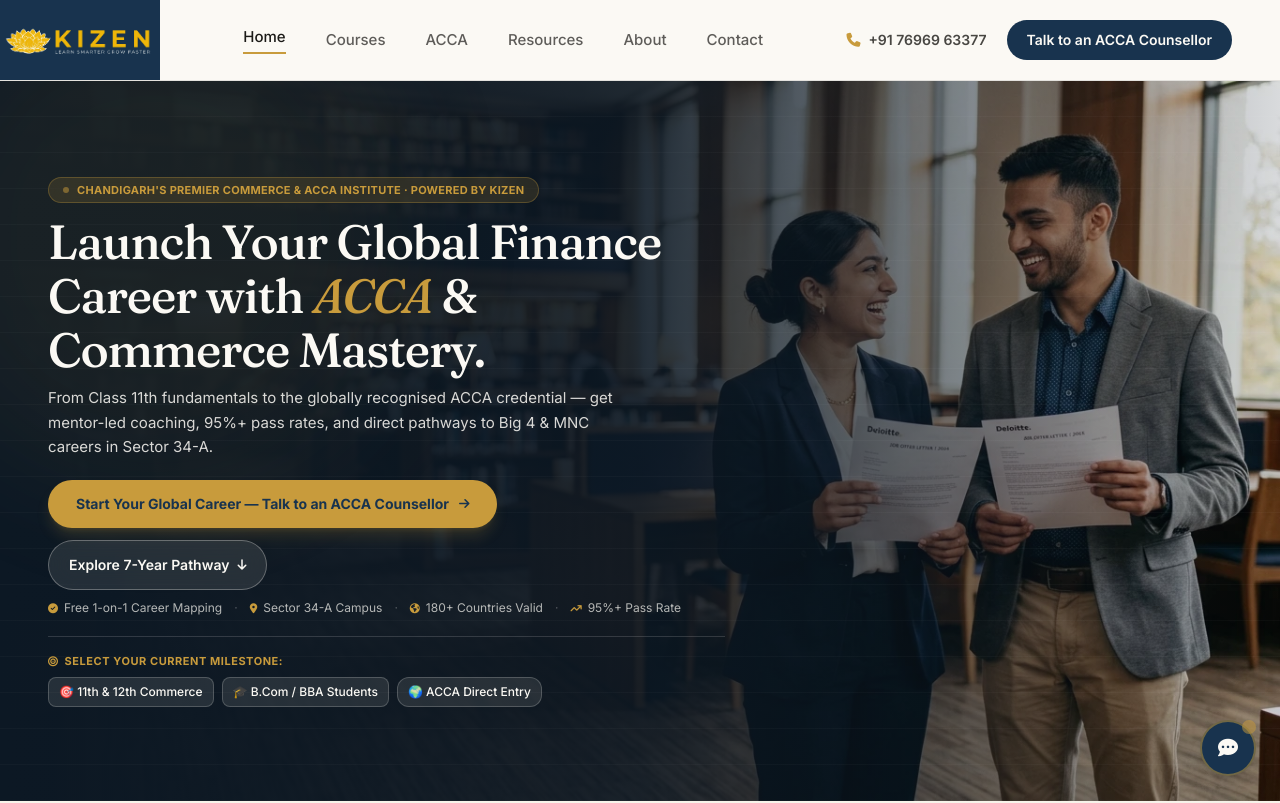
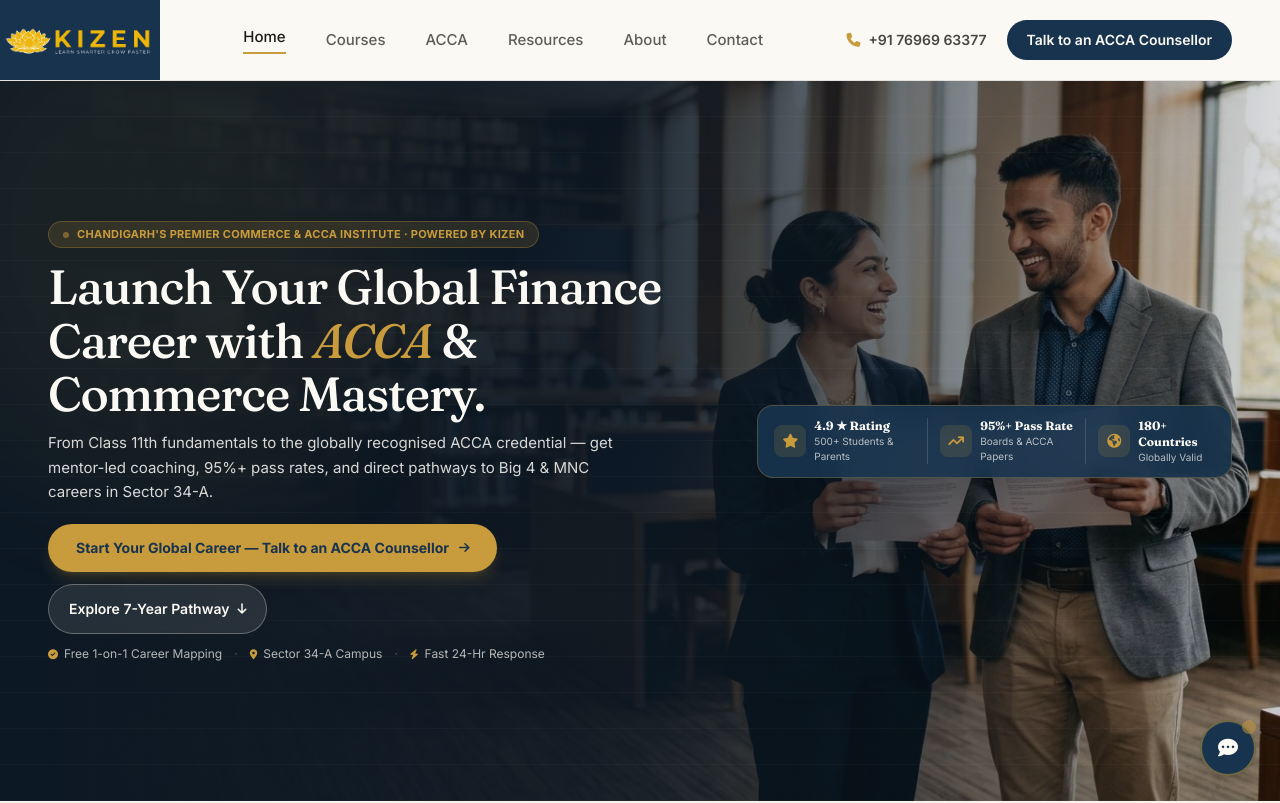
Before and after one commit to Mukulworld25/Kizen-Website, a React (Vite) app: page / in a window 1280 px wide. Shown: the top 803 px of the page. Built offline with nearby package versions, Linux system fonts and the light colour scheme.

Commit message:
fix(hero): remove milestone selector and reposition 4.9 ratings & pass rate highlights to bottom-right

```diff
--- a/src/pages/Home.jsx
+++ b/src/pages/Home.jsx
@@ -310,8 +310,8 @@
                 </a>
               </motion.div>
 
-              {/* Risk-reversal & Trust microcopy */}
-              <motion.div variants={fadeUpVariants} className="flex flex-wrap items-center gap-x-3 gap-y-1 text-paper/70 text-[11px] sm:text-xs mt-2.5">
+              {/* Risk-reversal microcopy */}
+              <motion.div variants={fadeUpVariants} className="flex flex-wrap items-center gap-x-3 gap-y-1 text-paper/70 text-[11px] sm:text-xs mt-3">
                 <span className="inline-flex items-center gap-1.5">
                   <i className="fa-solid fa-circle-check text-gold text-[10px]"></i> Free 1-on-1 Career Mapping
                 </span>
@@ -319,46 +319,52 @@
                 <span className="inline-flex items-center gap-1.5">
                   <i className="fa-solid fa-location-dot text-gold text-[10px]"></i> Sector 34-A Campus
                 </span>
-                <span className="hidden sm:inline text-paper/30">·</span>
-                <span className="hidden sm:inline-flex items-center gap-1.5">
-                  <i className="fa-solid fa-earth-americas text-gold text-[10px]"></i> 180+ Countries Valid
+                <span className="text-paper/30">·</span>
+                <span className="inline-flex items-center gap-1.5">
+                  <i className="fa-solid fa-bolt text-gold text-[10px]"></i> Fast 24-Hr Response
                 </span>
-                <span className="hidden sm:inline text-paper/30">·</span>
-                <span className="hidden sm:inline-flex items-center gap-1.5">
-                  <i className="fa-solid fa-arrow-trend-up text-gold text-[10px]"></i> 95%+ Pass Rate
-                </span>
-              </motion.div>
-
-              {/* Interactive Quick Milestone Selector — compact */}
-              <motion.div variants={fadeUpVariants} className="mt-4 sm:mt-5 pt-3 sm:pt-4 border-t border-paper/15">
-                <div className="text-[10px] sm:text-[11px] font-bold text-gold uppercase tracking-wider mb-2 flex items-center gap-1.5">
-                  <i className="fa-solid fa-bullseye text-[10px]"></i> Select Your Current Milestone:
-                </div>
-                <div className="flex flex-wrap gap-2">
-                  <a
-                    href="#pathway"
-                    className="inline-flex items-center gap-1.5 bg-paper/10 hover:bg-gold/20 border border-paper/20 hover:border-gold/50 rounded-lg px-2.5 py-1.5 text-[11px] sm:text-xs font-medium text-paper transition"
-                  >
-                    <span>🎯 11th &amp; 12th Commerce</span>
-                  </a>
-                  <a
-                    href="#pathway"
-                    className="inline-flex items-center gap-1.5 bg-paper/10 hover:bg-gold/20 border border-paper/20 hover:border-gold/50 rounded-lg px-2.5 py-1.5 text-[11px] sm:text-xs font-medium text-paper transition"
-                  >
-                    <span>🎓 B.Com / BBA Students</span>
-                  </a>
-                  <a
-                    href="#enquiry"
-                    className="inline-flex items-center gap-1.5 bg-paper/10 hover:bg-gold/20 border border-paper/20 hover:border-gold/50 rounded-xl px-2.5 py-1.5 text-[11px] sm:text-xs font-medium text-paper transition"
-                  >
-                    <span>🌍 ACCA Direct Entry</span>
-                  </a>
-                </div>
               </motion.div>
             </motion.div>
 
-            {/* Right Column — Clean, unobstructed view of both smiling students */}
-            <div className="lg:col-span-5 hidden lg:block" />
+            {/* Right Column — Key Highlights & Rating Badges placed at the bottom-right down section */}
+            <motion.div
+              initial={{ opacity: 0, y: 20 }}
+              animate={{ opacity: 1, y: 0 }}
+              transition={{ duration: 0.8, delay: 0.25 }}
+              className="lg:col-span-5 flex flex-col justify-end items-start lg:items-end mt-4 lg:mt-0"
+            >
+              <div className="flex flex-wrap lg:flex-nowrap items-center gap-3 bg-navy/90 backdrop-blur-md px-4 py-3 rounded-2xl border border-gold/30 shadow-2xl">
+                <div className="flex items-center gap-2 pr-3 border-r border-paper/15">
+                  <span className="w-8 h-8 rounded-lg bg-gold/15 text-gold flex items-center justify-center text-sm shrink-0">
+                    <i className="fa-solid fa-star"></i>
+                  </span>
+                  <div>
+                    <div className="font-serif text-xs font-bold text-paper">4.9 ★ Rating</div>
+                    <div className="text-[10px] text-paper/70">500+ Students &amp; Parents</div>
+                  </div>
+                </div>
+
+                <div className="flex items-center gap-2 pr-3 border-r border-paper/15">
+                  <span className="w-8 h-8 rounded-lg bg-gold/15 text-gold flex items-center justify-center text-sm shrink-0">
+                    <i className="fa-solid fa-arrow-trend-up"></i>
+                  </span>
+                  <div>
+                    <div className="font-serif text-xs font-bold text-paper">95%+ Pass Rate</div>
+                    <div className="text-[10px] text-paper/70">Boards &amp; ACCA Papers</div>
+                  </div>
+                </div>
+
+                <div className="flex items-center gap-2">
+                  <span className="w-8 h-8 rounded-lg bg-gold/15 text-gold flex items-center justify-center text-sm shrink-0">
+                    <i className="fa-solid fa-earth-americas"></i>
+                  </span>
+                  <div>
+                    <div className="font-serif text-xs font-bold text-paper">180+ Countries</div>
+                    <div className="text-[10px] text-paper/70">Globally Valid</div>
+                  </div>
+                </div>
+              </div>
+            </motion.div>
           </div>
         </div>
       </section>
```
